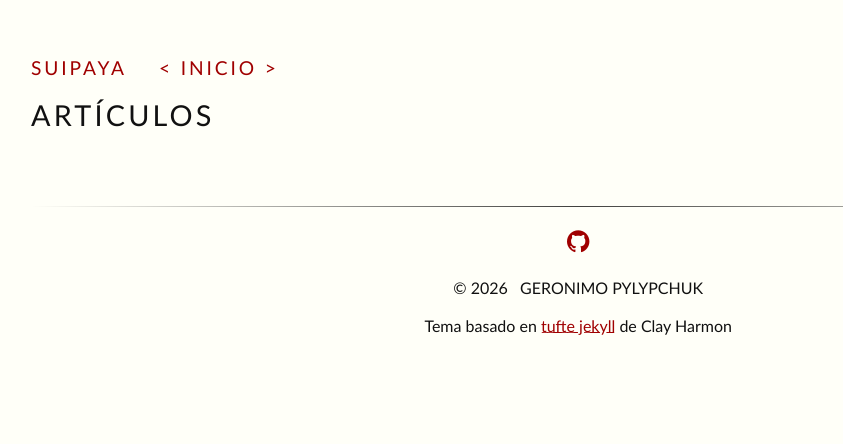
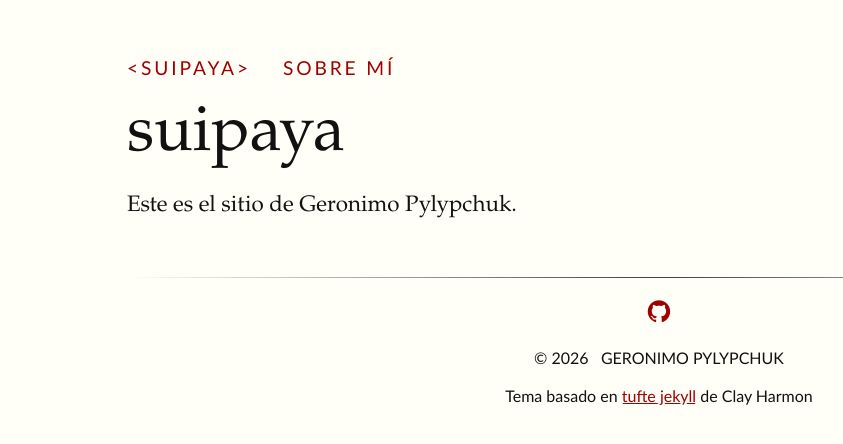
Before and after one commit to gpylypchuk/suipaya, a Jekyll site: the page built from index.html, in a window 1280 px wide. Shown: the top 444 px of the page, without its empty margins (33-876 px from the left). Built offline with Jekyll 4.4.1, drawn with Linux system fonts in a browser that asks for light colours; some web fonts are replaced.

Commit message:
Fase 3, header y portada
Co-Authored-By: Claude Opus 5.5 <noreply@anthropic.com>

```diff
--- a/_includes/header.html
+++ b/_includes/header.html
@@ -1,15 +1,7 @@
-<!--- Header and nav template site-wide -->
+<!--- Header y menú del sitio, explícitos -->
 <header>
     <nav class="group">
-	<a href="{{site.baseurl}}/">{{ site.title }}</a>
-	{% for node in site.pages %}
-		{% unless node.nav_exclude %}
-		    {% if page.url == node.url %}
-		      <a class="active" href="{{node.url | prepend: site.baseurl}}" class="active">{{node.title}}</a>
-		    {% else %}
-		      <a href="{{node.url | prepend: site.baseurl}}">{{node.title}}</a>
-		    {% endif %}
-	    {% endunless %}
-  	{% endfor %}
+	<a href="{{ site.baseurl }}/">&lt;{{ site.title }}&gt;</a>
+	<a href="{{ '/sobre/' | prepend: site.baseurl }}">Sobre mí</a>
 	</nav>
 </header>
--- a/css/tufte.scss
+++ b/css/tufte.scss
@@ -491,6 +491,33 @@ hr.slender {
 }
 // End of front listing page stuff
 
+// Portada: título del sitio y lista de cursos
+
+h1.titulo-sitio { font-size: 4rem;
+                  line-height: 1;
+                  text-transform: lowercase;
+                  margin-bottom: 0; }
+
+ul.lista-cursos { width: 55%;
+                  list-style-type: disc;
+                  padding-left: 1.5rem;
+                  -webkit-padding-start: 1.5rem;
+                  -webkit-padding-end: 0; }
+
+ul.lista-cursos li { margin-top: 2rem;
+                     padding-right: 0; }
+
+ul.lista-cursos li p { width: 100%;
+                       margin-top: 0.5rem;
+                       padding-right: 0; }
+
+a.titulo-curso { font-size: 1.8rem;
+                 line-height: 1.2;
+                 color: $contrast-color; }
+
+@media screen and (max-width: 760px) { h1.titulo-sitio { font-size: 3rem; }
+                                       ul.lista-cursos { width: 90%; } }
+
 
 // Printing ands screen media queries
 
--- a/index.html
+++ b/index.html
@@ -1,17 +1,18 @@
 ---
-layout: full-width
-title: inicio
-# Note that this index page uses a full-width layout!
+layout: default
 ---
 
-  <h1 class="content-listing-header sans">Artículos</h1>
-  <ul class="content-listing ">
-    {% for post in site.posts %}
-        <li class="listing">
-          <hr class="slender">
-          <a href="{{ post.url | prepend: site.baseurl }}"><h3 class="contrast">{{ post.title }}</h3></a>
-          <br><span class="smaller">{% include fecha.html fecha=post.date %}</span>  <br/>
-          <div>{{ post.excerpt }}</div>
-        </li>
-    {% endfor %}
-  </ul>
+<h1 class="titulo-sitio">{{ site.title }}</h1>
+<p>Este es el sitio de Geronimo Pylypchuk.</p>
+
+{% if site.cursos %}
+{% assign cursos = site.cursos | sort: "orden" %}
+<ul class="lista-cursos">
+  {% for curso in cursos %}
+    <li>
+      <a class="titulo-curso" href="{{ curso.url | prepend: site.baseurl }}">{{ curso.title }}</a>
+      <p class="justificado">{{ curso.descripcion }}</p>
+    </li>
+  {% endfor %}
+</ul>
+{% endif %}
```
Also changed, not shown: sobre.md (added, +7 -0 lines).
